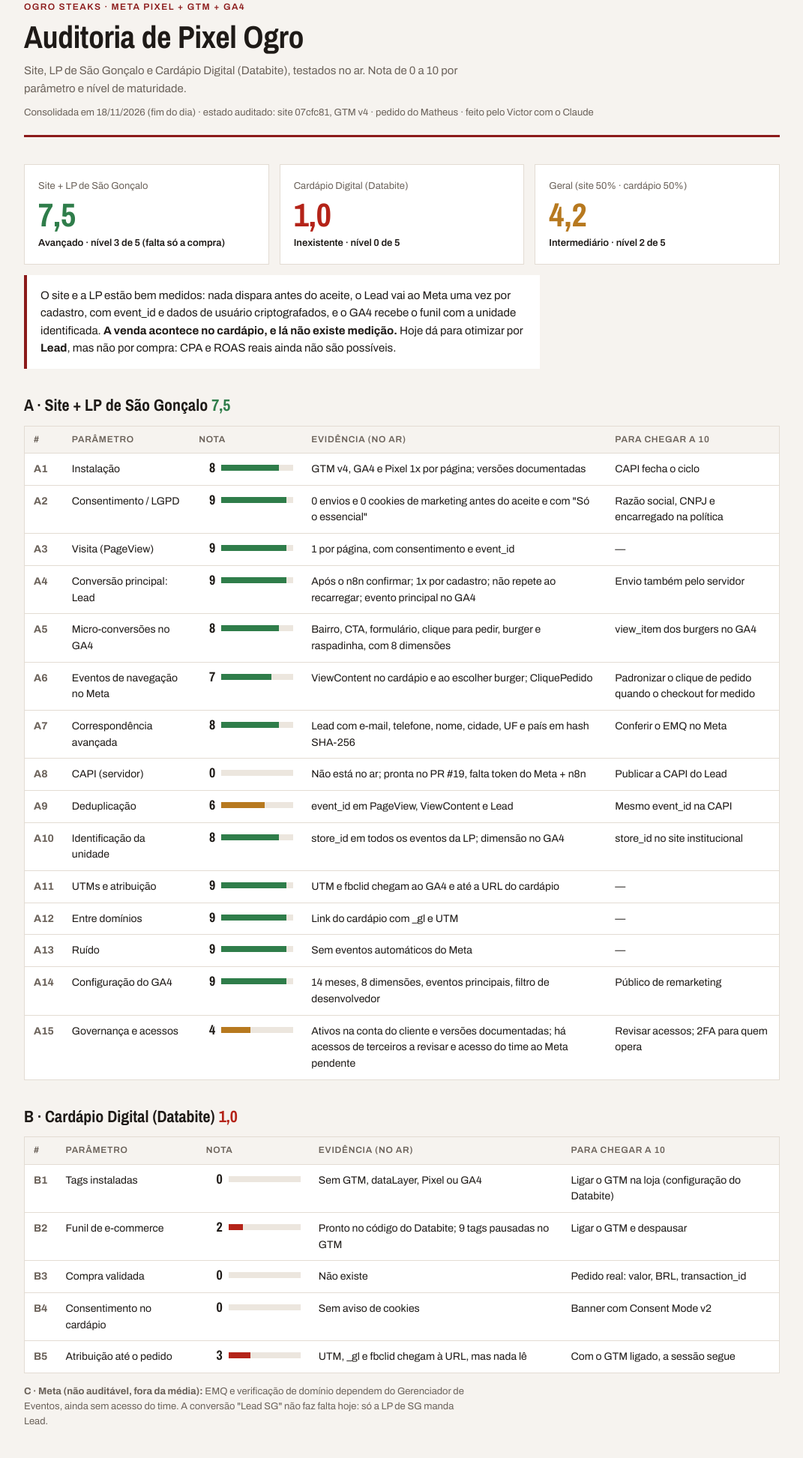
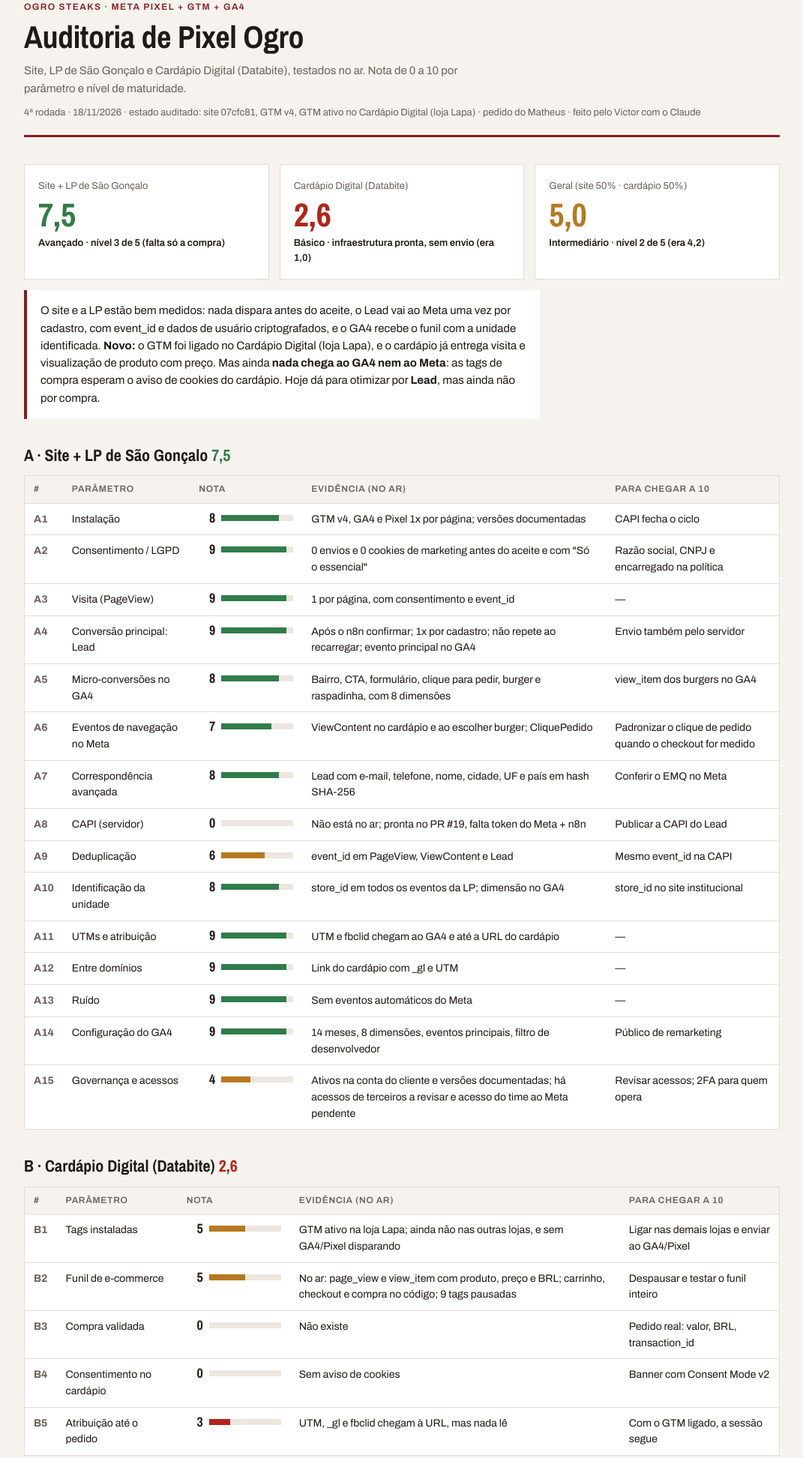
Before and after one commit to dev-seven7/ogro-auditoria-pixel, a plain HTML site: page index.html in a window 1280 px wide. Shown: the part 29-1974 px from the top of the page at 75% size, without its empty margins (104-1175 px from the left). Drawn offline with nearby package versions, Linux system fonts and the light colour scheme.

Commit message:
docs: auditoria de pixel 4ª rodada (cardápio 2,6 · geral 5,0)
Co-Authored-By: Claude Opus 5.5 <noreply@anthropic.com>

```diff
--- a/index.html
+++ b/index.html
@@ -58,16 +58,16 @@ footer{font-size:12px;color:var(--muted);border-top:1px solid var(--line);paddin
   <span class="eyebrow">Ogro Steaks · Meta Pixel + GTM + GA4</span>
   <h1>Auditoria de Pixel Ogro</h1>
   <p class="lede">Site, LP de São Gonçalo e Cardápio Digital (Databite), testados no ar. Nota de 0 a 10 por parâmetro e nível de maturidade.</p>
-  <span class="meta">Consolidada em 18/11/2026 (fim do dia) · estado auditado: site 07cfc81, GTM v4 · pedido do Matheus · feito pelo Victor com o Claude</span>
+  <span class="meta">4ª rodada · 18/11/2026 · estado auditado: site 07cfc81, GTM v4, GTM ativo no Cardápio Digital (loja Lapa) · pedido do Matheus · feito pelo Victor com o Claude</span>
 </header>
 
 <section>
   <div class="tiles">
     <div class="tile"><span class="lbl">Site + LP de São Gonçalo</span><span class="num hi">7,5</span><span class="lvl">Avançado · nível 3 de 5 (falta só a compra)</span></div>
-    <div class="tile"><span class="lbl">Cardápio Digital (Databite)</span><span class="num lo">1,0</span><span class="lvl">Inexistente · nível 0 de 5</span></div>
-    <div class="tile"><span class="lbl">Geral (site 50% · cardápio 50%)</span><span class="num mid">4,2</span><span class="lvl">Intermediário · nível 2 de 5</span></div>
+    <div class="tile"><span class="lbl">Cardápio Digital (Databite)</span><span class="num lo">2,6</span><span class="lvl">Básico · infraestrutura pronta, sem envio (era 1,0)</span></div>
+    <div class="tile"><span class="lbl">Geral (site 50% · cardápio 50%)</span><span class="num mid">5,0</span><span class="lvl">Intermediário · nível 2 de 5 (era 4,2)</span></div>
   </div>
-  <div class="lead-box"><p>O site e a LP estão bem medidos: nada dispara antes do aceite, o Lead vai ao Meta uma vez por cadastro, com event_id e dados de usuário criptografados, e o GA4 recebe o funil com a unidade identificada. <strong>A venda acontece no cardápio, e lá não existe medição.</strong> Hoje dá para otimizar por <strong>Lead</strong>, mas não por compra: CPA e ROAS reais ainda não são possíveis.</p></div>
+  <div class="lead-box"><p>O site e a LP estão bem medidos: nada dispara antes do aceite, o Lead vai ao Meta uma vez por cadastro, com event_id e dados de usuário criptografados, e o GA4 recebe o funil com a unidade identificada. <strong>Novo:</strong> o GTM foi ligado no Cardápio Digital (loja Lapa), e o cardápio já entrega visita e visualização de produto com preço. Mas ainda <strong>nada chega ao GA4 nem ao Meta</strong>: as tags de compra esperam o aviso de cookies do cardápio. Hoje dá para otimizar por <strong>Lead</strong>, mas ainda não por compra.</p></div>
 </section>
 
 <section>
@@ -95,12 +95,12 @@ footer{font-size:12px;color:var(--muted);border-top:1px solid var(--line);paddin
 </section>
 
 <section>
-  <h2>B · Cardápio Digital (Databite) <span class="lo">1,0</span></h2>
+  <h2>B · Cardápio Digital (Databite) <span class="lo">2,6</span></h2>
   <div class="tbl"><table>
     <thead><tr><th>#</th><th>Parâmetro</th><th>Nota</th><th>Evidência (no ar)</th><th>Para chegar a 10</th></tr></thead>
     <tbody>
-      <tr><td class="id">B1</td><td>Tags instaladas</td><td class="sc"><span class="bar" style="--v:0;--c:var(--bad)"><b>0</b><i></i></span></td><td>Sem GTM, dataLayer, Pixel ou GA4</td><td>Ligar o GTM na loja (configuração do Databite)</td></tr>
-      <tr><td class="id">B2</td><td>Funil de e-commerce</td><td class="sc"><span class="bar" style="--v:2;--c:var(--bad)"><b>2</b><i></i></span></td><td>Pronto no código do Databite; 9 tags pausadas no GTM</td><td>Ligar o GTM e despausar</td></tr>
+      <tr><td class="id">B1</td><td>Tags instaladas</td><td class="sc"><span class="bar" style="--v:5;--c:var(--warn)"><b>5</b><i></i></span></td><td>GTM ativo na loja Lapa; ainda não nas outras lojas, e sem GA4/Pixel disparando</td><td>Ligar nas demais lojas e enviar ao GA4/Pixel</td></tr>
+      <tr><td class="id">B2</td><td>Funil de e-commerce</td><td class="sc"><span class="bar" style="--v:5;--c:var(--warn)"><b>5</b><i></i></span></td><td>No ar: page_view e view_item com produto, preço e BRL; carrinho, checkout e compra no código; 9 tags pausadas</td><td>Despausar e testar o funil inteiro</td></tr>
       <tr><td class="id">B3</td><td>Compra validada</td><td class="sc"><span class="bar" style="--v:0;--c:var(--bad)"><b>0</b><i></i></span></td><td>Não existe</td><td>Pedido real: valor, BRL, transaction_id</td></tr>
       <tr><td class="id">B4</td><td>Consentimento no cardápio</td><td class="sc"><span class="bar" style="--v:0;--c:var(--bad)"><b>0</b><i></i></span></td><td>Sem aviso de cookies</td><td>Banner com Consent Mode v2</td></tr>
       <tr><td class="id">B5</td><td>Atribuição até o pedido</td><td class="sc"><span class="bar" style="--v:3;--c:var(--bad)"><b>3</b><i></i></span></td><td>UTM, _gl e fbclid chegam à URL, mas nada lê</td><td>Com o GTM ligado, a sessão segue</td></tr>
@@ -114,7 +114,7 @@ footer{font-size:12px;color:var(--muted);border-top:1px solid var(--line);paddin
   <div class="tbl"><table>
     <thead><tr><th>Prioridade</th><th>Ação</th><th>Quem</th><th>Efeito</th></tr></thead>
     <tbody>
-      <tr><td><strong class="lo">P0</strong> · até 03/12</td><td>GTM na loja SG + aviso de cookies no Databite + despausar tags + pedido real</td><td>João (Databite) + Victor</td><td>Cardápio 1,0 → ~7,6 · Geral 4,2 → ~7,5</td></tr>
+      <tr><td><strong class="lo">P0</strong> · até 03/12</td><td>GTM na loja SG + aviso de cookies no Databite + despausar tags + pedido real</td><td>João (Databite) + Victor</td><td>Cardápio 2,6 → ~7,6 · Geral 5,0 → ~7,5</td></tr>
       <tr><td><strong class="mid">P1</strong></td><td>CAPI do Lead: token + 2 nós no n8n + publicar o PR #19</td><td>Matheus + Victor</td><td>Site+LP 7,5 → ~8,2</td></tr>
       <tr><td><strong class="mid">P1</strong></td><td>Revisão dos acessos de terceiros</td><td>Manu</td><td>A15 4 → 8</td></tr>
       <tr><td><strong>P2</strong></td><td>Dados legais na política; view_item no GA4; público de remarketing</td><td>Igor / Victor</td><td>A2, A5, A14 → 10</td></tr>
@@ -129,7 +129,8 @@ footer{font-size:12px;color:var(--muted);border-top:1px solid var(--line);paddin
     <tbody>
       <tr><td>1ª rodada (manhã)</td><td>6,4</td><td>1,0</td><td>3,7</td></tr>
       <tr><td>Reauditoria (tarde)</td><td>6,4</td><td>1,0</td><td>3,7</td></tr>
-      <tr><td><strong>Depois da publicação do PR #18</strong></td><td><strong class="hi">7,5</strong></td><td>1,0</td><td><strong class="mid">4,2</strong></td></tr>
+      <tr><td>Depois da publicação do PR #18</td><td>7,5</td><td>1,0</td><td>4,2</td></tr>
+      <tr><td><strong>GTM ligado no Cardápio Digital</strong></td><td><strong class="hi">7,5</strong></td><td><strong class="lo">2,6</strong></td><td><strong class="mid">5,0</strong></td></tr>
     </tbody>
   </table></div>
 </section>
```
